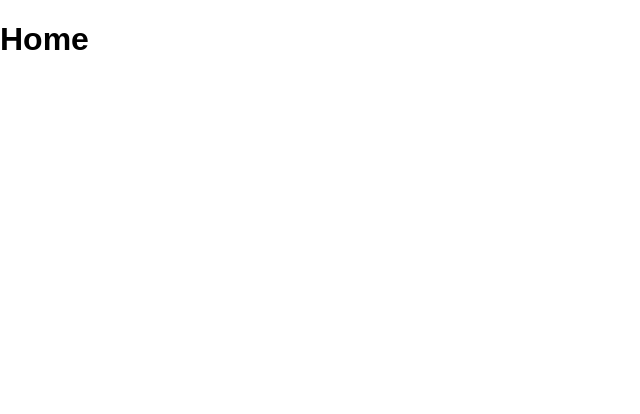
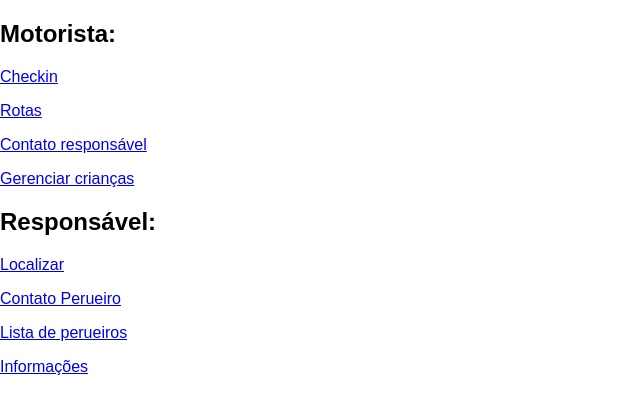
Before and after one commit to MrBunnyGif/fatec-piriuber, a React (Create React App) app: page /home in a window 1280 px wide. Shown: the top 414 px of the page, without its empty margins (0-640 px from the left). Built offline with nearby package versions, Linux system fonts and the light colour scheme.

Commit message:
Creates home routes

```diff
--- a/src/index.js
+++ b/src/index.js
@@ -24,15 +24,15 @@ ReactDOM.render(
       <Route path="/" element={<LoginType />} />
       <Route path="/home" element={<Home />} />
 
+      <Route path="/find-children" element={<FindChildren />} />
       <Route path="/driver-contact" element={<DriverContact />} />
       <Route path="/drivers-list" element={<DriversList />} />
-      <Route path="/find-children" element={<FindChildren />} />
       <Route path="/parents-profile" element={<ParentsProfile />} />
 
+      <Route path="/checkin" element={<Checkin />} />
       <Route path="/car-routes" element={<CarRoutes />} />
-      <Route path="/checkin" element={<Checkin />} />
+      <Route path="/parents-contact" element={<ParentsContact />} />
       <Route path="/manage-children" element={<Children />} />
-      <Route path="/parents-contact" element={<ParentsContact />} />
     </Routes>
   </BrowserRouter>,
   document.getElementById('root')
--- a/src/pages/private/Home.js
+++ b/src/pages/private/Home.js
@@ -1,2 +1,35 @@
-import React from 'react'
-export default () => <h1>Home</h1>
+import React, { Fragment } from 'react'
+import { Link } from "react-router-dom";
+
+export default () => {
+	return (
+		<Fragment>
+			<h2>Motorista:</h2>
+			<p>
+				<Link to='/checkin'>Checkin</Link>
+			</p>
+			<p>
+				<Link to='/car-routes'>Rotas</Link>
+			</p>
+			<p>
+				<Link to='/parents-contact'>Contato responsável</Link>
+			</p>
+			<p>
+				<Link to='/manage-children'>Gerenciar crianças</Link>
+			</p>
+			<h2>Responsável:</h2>
+			<p>
+				<Link to='/find-children'>Localizar</Link>
+			</p>
+			<p>
+				<Link to='/driver-contact'>Contato Perueiro</Link>
+			</p>
+			<p>
+				<Link to='/drivers-list'>Lista de perueiros</Link>
+			</p>
+			<p>
+				<Link to='/parents-profile'>Informações</Link>
+			</p>
+		</Fragment>
+	)
+}
```
